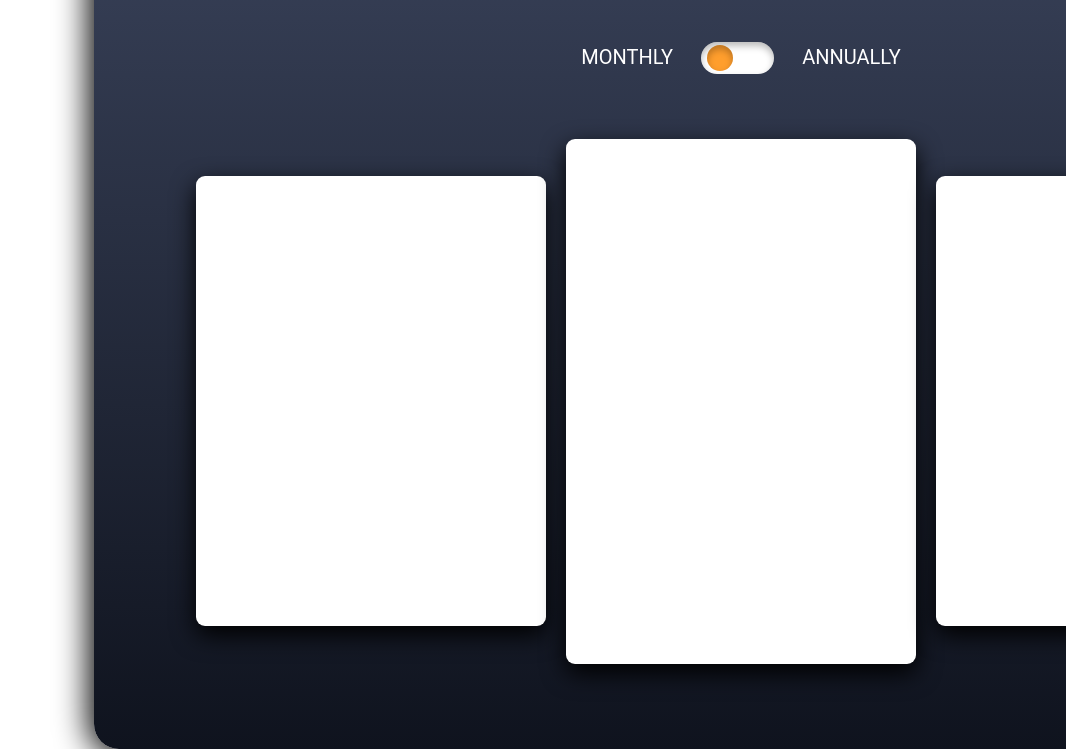
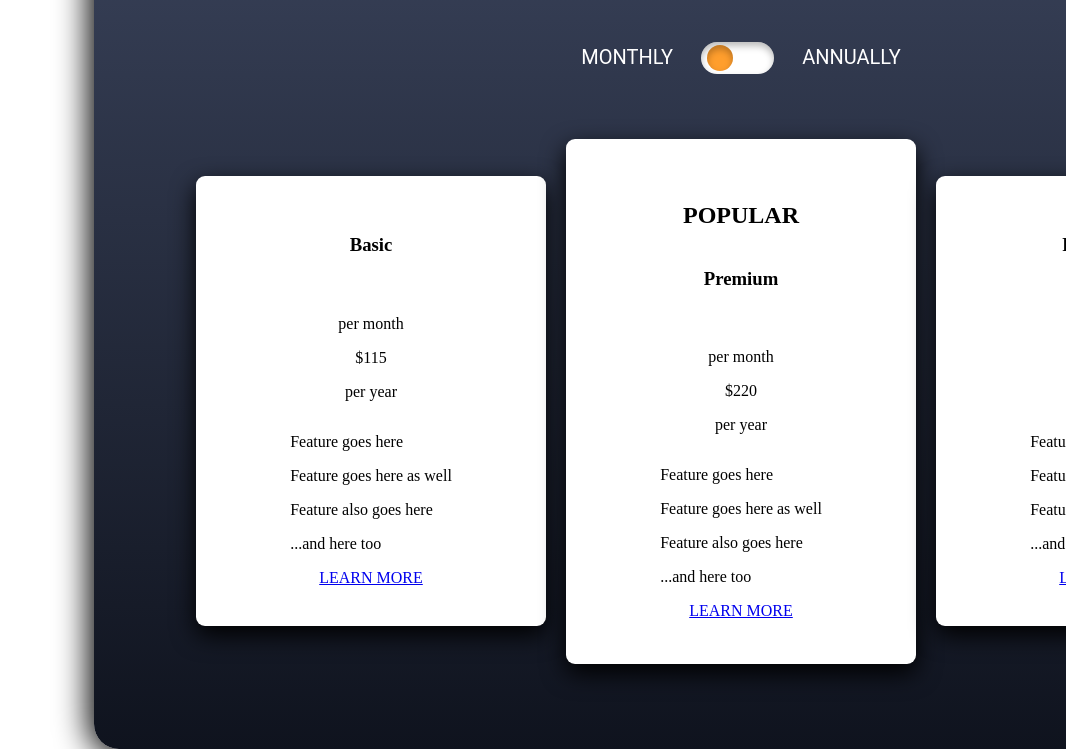
Before and after one commit to mmamrila/toggle-pricing, a plain HTML site: page index.html in a window 1280 px wide. Shown: the part 184-933 px from the top of the page, without its empty margins (214-1280 px from the left). Drawn offline with Linux system fonts and the light colour scheme.

Commit message:
pricing div text

```diff
--- a/index.html
+++ b/index.html
@@ -24,13 +24,47 @@
       </div>
       <div class="pricing">
         <div class="left">
-
+          <h3>Basic</h3>
+          <div class="price monthly"><span>$15</span></div>
+          <p>per month</p>
+          <div class="price yearly"><span>$115</span></div>
+          <p>per year</p>
+          <div class="list">
+            <p> <i class="item"></i> Feature goes here </p>
+            <p> <i class="item"></i> Feature goes here as well </p>
+            <p> <i class="item"></i> Feature also goes here </p>
+            <p> <i class="item"></i> ...and here too </p>
+          </div>
+          <a href="#" class="btn">LEARN MORE</a>
         </div>
         <div class="center">
-
+          <h2>POPULAR</h2>
+          <h3>Premium</h3>
+          <div class="price monthly"><span>$27</span></div>
+          <p>per month</p>
+          <div class="price yearly"><span>$220</span></div>
+          <p>per year</p>
+          <div class="list">
+            <p> <i class="item"></i> Feature goes here </p>
+            <p> <i class="item"></i> Feature goes here as well </p>
+            <p> <i class="item"></i> Feature also goes here </p>
+            <p> <i class="item"></i> ...and here too </p>
+          </div>
+          <a href="#" class="btn">LEARN MORE</a>
         </div>
         <div class="right">
-
+          <h3>Professional</h3>
+          <div class="price monthly"><span>$49</span></div>
+          <p>per month</p>
+          <div class="price yearly"><span>$430</span></div>
+          <p>per year</p>
+          <div class="list">
+            <p> <i class="item"></i> Feature goes here </p>
+            <p> <i class="item"></i> Feature goes here as well </p>
+            <p> <i class="item"></i> Feature also goes here </p>
+            <p> <i class="item"></i> ...and here too </p>
+          </div>
+          <a href="#" class="btn">LEARN MORE</a>
         </div>
       </div>
     </div>
--- a/index.js
+++ b/index.js
@@ -0,0 +1,3 @@
+let monthly = document.querySelector('.price-toggler .monthly');
+let yearly = document.querySelector('.price-toggler .yearly');
+let monthAmount = document.querySelectorAll('')
--- a/style.css
+++ b/style.css
@@ -37,6 +37,10 @@ body {
 .left {
   width: 350px;
   height: 450px;
+  display: flex;
+  justify-content: center;
+  align-items: center;
+  flex-direction: column;
   background: #FFFFFF;
   box-shadow: 0px 9px 25px;
   border-radius: 9px;
@@ -46,6 +50,10 @@ body {
 .center {
   width: 350px;
   height: 525px;
+  display: flex;
+  justify-content: center;
+  align-items: center;
+  flex-direction: column;
   background: #FFFFFF;
   box-shadow: 0px 9px 25px;
   border-radius: 9px;
@@ -56,6 +64,10 @@ body {
 .right {
   width: 350px;
   height: 450px;
+  display: flex;
+  justify-content: center;
+  align-items: center;
+  flex-direction: column;
   background: #FFFFFF;
   box-shadow: 0px 9px 25px;
   border-radius: 9px;
```
